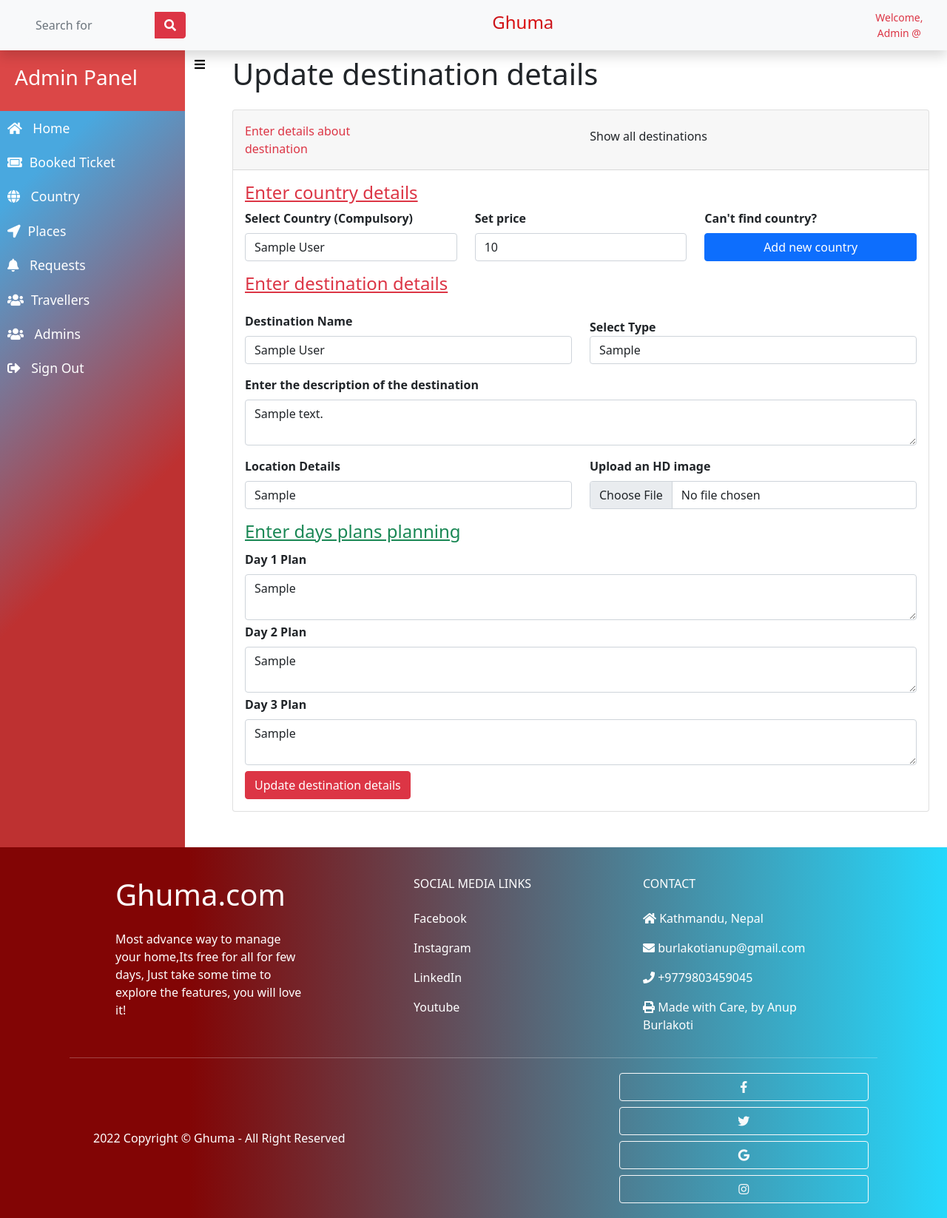
After one commit to anup7777/Ghuma, a Django app: page /admins/updateplace/1 in a window 1280 px wide. The commit adds this page. Shown: the whole page at 74% size. Run offline with Django 4.2, Linux system fonts and the light colour scheme; tables that the repository leaves empty hold one stand-in row (values such as "Sample post"); some libraries are stand-ins or nearby versions.

Commit message:
Update_country_and_place

```diff
--- a/admins/templates/admins/bookingdata.html
+++ b/admins/templates/admins/bookingdata.html
@@ -12,7 +12,7 @@
         <button class="btn btn-danger btn-sm w-20 mt-3" type="submit">Search Booked data </button>
     </form>
 
-    {% for i in booking %}
+    {% comment %} {% for i in booking %}
         <div class="card shadow outline-none" style="margin-top: 20px; border: none">
             <div class="d-flex justify-content-between card-header">
                 <h5 class="text-primary">{{ i.user.first_name }} {{ i.user.last_name }} ➦ Booked a holiday in
@@ -45,6 +45,5 @@
                     <button type="button" class="btn btn-danger"><a href="/admins/update_status/{{ i.id }}">Decide what to do</a></button>
                 </div>
             </div>
-        </div>
-    {% endfor %}
+        </div>  {% endcomment %}
 {% endblock %}
--- /dev/null
+++ b/admins/templates/admins/update_place.html
@@ -0,0 +1,117 @@
+{% extends 'admin_layout.html' %}
+{% load static %}
+{% load bootstrap %}
+
+{% block title %}Add Place{% endblock title %}
+
+{% block main %}
+    <div class="container-fluid w-100 mb-5" id="add-place">
+        <h3 class="text-dark mb-4 display-6 mt-lg-2 ">Update destination details</h3>
+        <div class="card mb-3">
+            <div class="card-header py-3 d-flex">
+                <p class="text-danger m-0 display-7">Enter details about destination</p>
+                <a href="/admins/showplace" class="btn btn-daner ms-auto">Show all destinations</a>
+            </div>
+            <div class="card-body">
+                <form class="form" action="" method="POST" enctype="multipart/form-data">
+                    {% csrf_token %}
+                    <div class="row">
+                        <h4 class="text-danger"><u>Enter country details</u></h4>
+                        <div class="col">
+                            <div class="mb-3"><label class="form-label" for="username"><strong>Select Country (Compulsory)</strong></label>
+                                <select class="form-control w-100" id="inputGroupSelect03" name="country_asp">
+                                    <option selected>{{ place.country }}</option>
+                                    {% for i in countries %}
+                                        <option value="{{ i.id }}">{{ i.Name }}</option>
+                                    {% endfor %}
+                                </select>
+
+                            </div>
+                        </div>
+
+                        <div class="col">
+                            <div class="">
+                                <label class="form-label w-100" for="country"><strong>Set price</strong></label>
+                                <input class="form-control" value="{{ place.dest_price }}" type="number" placeholder="$1000" name="asp_price">
+                            </div>
+                        </div>
+                        <div class="col">
+                            <div class="">
+                                <label class="form-label w-100" for="country"><strong>Can't find
+                                    country?</strong></label>
+                                <a href="/admins/addcountry" class="btn btn-primary ms-auto w-100">Add new country</a>
+                            </div>
+                        </div>
+                    </div>
+
+                    <div class="row">
+                        <h4 class="text-danger"><u>Enter destination details</u></h4>
+                        <div class="col">
+                            <div class="mb-3">
+                                <label class="form-label mt-3" for="first_name"><strong>Destination
+                                    Name</strong></label>
+                                <input class="form-control" value="{{ place.dest_name }}" type="text" placeholder="Jorpati" name="asp_name"></div>
+                        </div>
+                        <div class="col">
+                            <div class="mb-3"><label class="form-label w-100"></label> <strong>Select Type</strong>
+                                <select name="asp_type" class="form-control w-100">
+                                    <option selected>{{ place.dest_type }}</option>
+                                    <option value="Hilly">Hilly</option>
+                                    <option value="Mountain">Mountain</option>
+                                    <option value="Greenary">Greenary</option>
+                                    <option value="Ice Covered">Ice Covered</option>
+
+                                </select>
+                                {#                                <input type="text" name="asp_type">#}
+                            </div>
+                        </div>
+                    </div>
+
+                    <label class="form-label w-100" for="floatingTextarea"><strong>Enter the description of the
+                        destination</strong></label>
+                    <textarea class="form-control" placeholder="Leave a description here" id="floatingTextarea"
+                              name="asp_desc">{{ place.dest_desc }}</textarea>
+
+                    <div class="row">
+                        <div class="col">
+                            <div class="mt-3">
+                                <label class="form-label" for="first_name"><strong>Location Details</strong></label>
+                                <input class="form-control" type="text" id="first_name" value="{{ place.dest_location }}"
+                                       placeholder="Narayantar, 123 street, Nepal" name="asp_location">
+                            </div>
+                        </div>
+                        <div class="col">
+                            <div class="mt-3">
+                                <label class="form-label w-100" for="country"><strong>Upload an HD
+                                    image</strong></label>
+                                <input type="file" class="form-control" id="customFile" name="asp_image" value="{{ place.dest_image }}"/>
+                            </div>
+                        </div>
+                    </div>
+
+                    <div class="row">
+                        <h4 class="text-success mt-3"><u>Enter days plans planning</u></h4>
+                    </div>
+                    <label class="form-label w-100 mt-1" for="floatingTextarea"><strong>Day 1 Plan</strong></label>
+                    <textarea name="day_one" class="form-control"
+                              placeholder="Example: Pickup to the airport, moving towards holiday"
+                              id="floatingTextarea">{{ place.day_one }}</textarea>
+
+                    <label class="form-label w-100 mt-1" for="floatingTextarea"><strong>Day 2 Plan</strong></label>
+                    <textarea name="day_two" class="form-control"
+                              placeholder="Example: Visit the amazing destination and jungle safari"
+                              id="floatingTextarea">{{ place.day_two }}</textarea>
+
+                    <label class="form-label w-100 mt-1" for="floatingTextarea"><strong>Day 3 Plan</strong></label>
+                    <textarea name="day_three" class="form-control"
+                              placeholder="Example: Good buy  to all the natura and return back."
+                              id="floatingTextarea">{{ place.day_three}}</textarea>
+
+                    <div class="mt-2">
+                        <button class="btn btn-danger" type="submit">Update destination details</button>
+                    </div>
+                </form>
+            </div>
+        </div>
+    </div>
+{% endblock main %}
--- a/admins/urls.py
+++ b/admins/urls.py
@@ -12,5 +12,7 @@
     path('deactivate_user/<int:user_id>', views.deactivate_user),
     path('reactive_user/<int:user_id>', views.reactive_user),
     path('bookingdata/', views.booking_date),
+    path('updateplace/<int:place_id>', views.update_place),
+    path('updatecountry/<int:country_id>', views.update_country),
     path('logout/', views.logout_view),
 ]
--- a/admins/views.py
+++ b/admins/views.py
@@ -2,7 +2,7 @@
 from django.contrib.auth import logout
 from django.shortcuts import render, redirect
 from dashboard.models import *
-from .forms import AddCountry
+from .forms import AddCountry, UpdateCountry
 from homepage.models import ContactForm
 from .filters import BookingFilter
 # Create your views here.
@@ -148,6 +148,42 @@
     }
     return render(request, 'admins/bookingdata.html', context)
 
+
+def update_place(request, place_id):
+    place = Place.objects.get(id=place_id)
+    if request.method == "POST":
+        place.dest_name = request.POST.get('asp_name')
+        place.dest_price = request.POST.get('asp_price')
+        place.dest_type = request.POST.get('asp_type')
+        place.dest_desc = request.POST.get('asp_desc')
+        place.dest_location = request.POST.get('asp_location')
+        place.day_one = request.POST.get('day_one')
+        place.day_two = request.POST.get('day_two')
+        place.day_three = request.POST.get('day_three')
+        place.save()
+        return redirect('/admins/showplace')
+
+    context = {
+        'place': place
+    }
+    return render(request, 'admins/update_place.html', context)
+
+
+def update_country(request, country_id):
+    country = Country.objects.get(id=country_id)
+
+    if request.method == 'POST':
+        form = UpdateCountry(request.POST, request.FILES, instance=country)
+        if form.is_valid():
+            form.save()
+            messages.add_message(request, messages.SUCCESS, 'Country has been updated successfully')
+            return redirect('/admins/addcountry')
+
+    context = {
+        'form': UpdateCountry(instance=country)
+    }
+    return render(request, 'admins/update_country.html', context)
+
 def logout_view(request):
     logout(request)
     return redirect('/')
```
Also changed, not shown: admins/templates/admins/update_country.html (added, +16 -0 lines).
